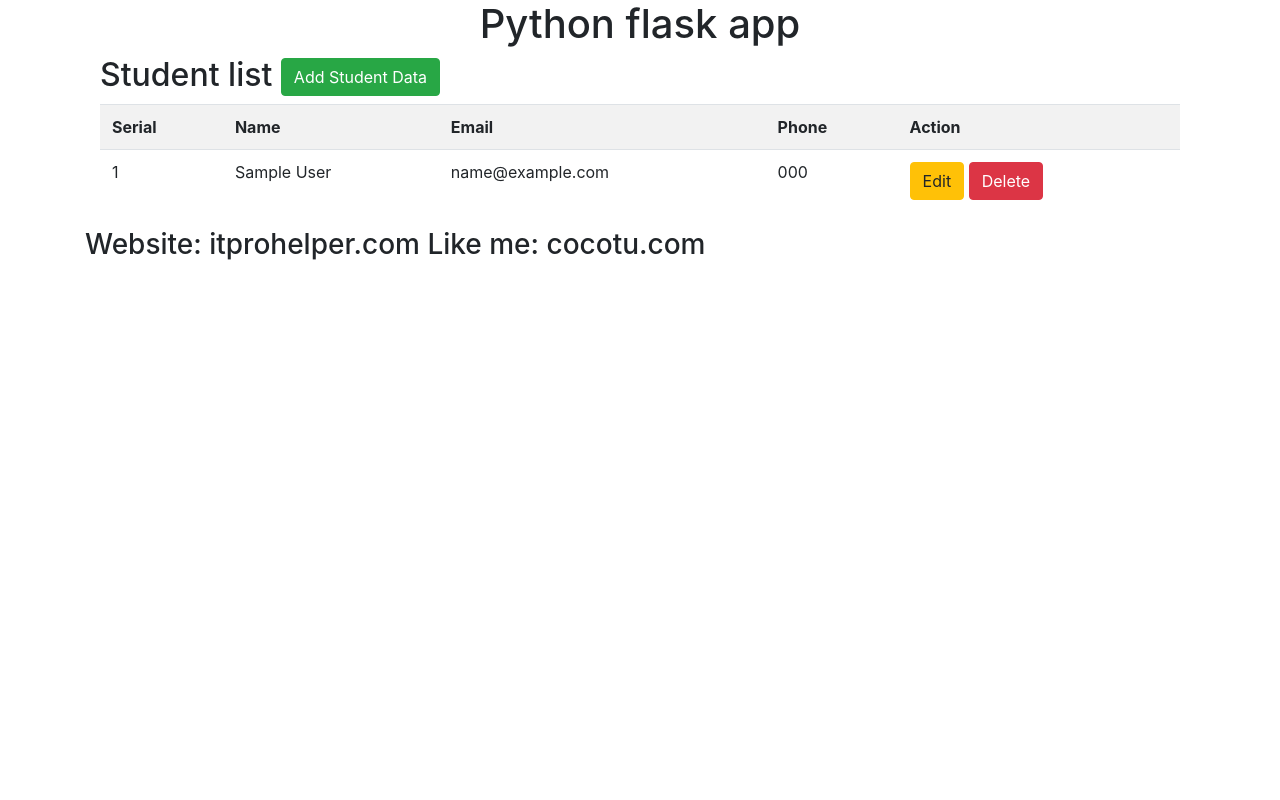
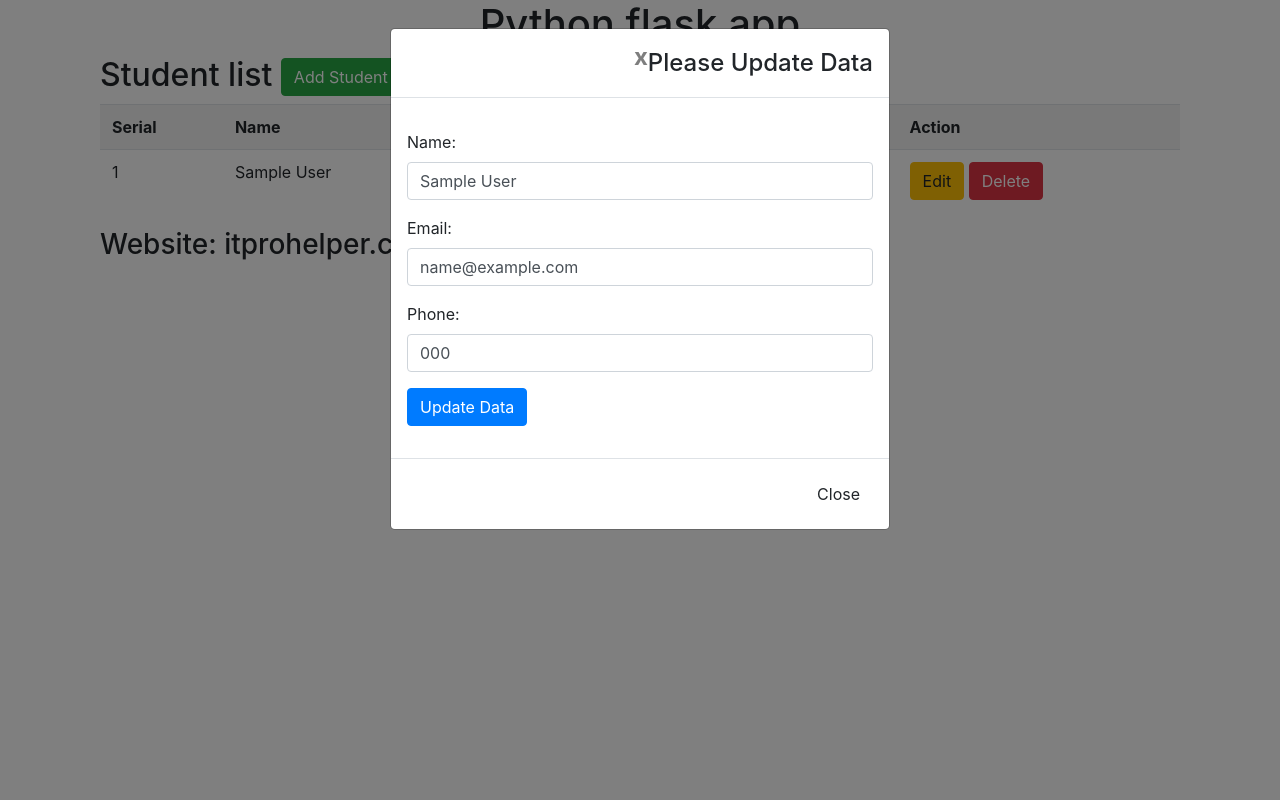
Before and after one commit to itprohelper/crudsample, a Flask app: page / in a window 1280 px wide, after a click on "Edit". Run offline with Flask 2, Linux system fonts and the light colour scheme; tables that the repository leaves empty or names only in its code hold one stand-in row (values such as "Sample post"); some libraries are stand-ins or nearby versions.

Commit message:
issues with for loop to show table students fixed

```diff
--- a/application.py
+++ b/application.py
@@ -33,7 +33,23 @@ def insert():
         mysql.connection.commit()
         return redirect(url_for('index'))
 
+@app.route('/update', methods = ['POST', 'GET'])
+def update():
+    if request.method == 'POST':
+        id_data = request.form['id']
+        name = request.form['name']
+        email = request.form['email']
+        phone = request.form['phone']
 
+        cur = mysql.connection.cursor()
+        cur.execute("""
+        UPDATE students
+        SET name=%s, email=%s, phone=%s
+        WHERE id=%s
+        """, (name, email, phone, id_data))
+        flash("Data updated successfully")
+        mysql.connection.commit()
+        return redirect(url_for('index'))
 
 if __name__ == "__main__":
     app.run(debug=True)
--- a/templates/index.html
+++ b/templates/index.html
@@ -55,26 +55,28 @@
 				<td>{{row.3}}</td>
 
 				<td>
-					<a href="/update/{{row.0}}" class="btn btn-warning btn-xs" data-toggle="modal" data-target="#modaledit{{row.0}}">Edit</a>
-					<a href="/delete/{{row.0}}" class="btn btn-danger btn-xs" onclick="return confirm('Are you sure to delete?')">Delete</a>
+		<a href="/update/{{row.0}}" class="btn btn-warning btn-xs" data-toggle="modal" data-target="#modaledit{{row.0}}">Edit</a>
+		<a href="/delete/{{row.0}}" class="btn btn-danger btn-xs" onclick="return confirm('Are you sure to delete?')">Delete</a>
 				</td>
 			</tr>
-			{% endfor %}
-		</table>
+
 
 
 				</div>
 
 			</div>
+
+
+
 			<!--modaledit-->
-<div id="modaledit" class="modal fade" role="dialog">
+			<div id="modaledit{{row.0}}" class="modal fade" role="dialog">
    <div class="modal-dialog">
 
       <div class="modal-content">
 
          <div class="modal-header">
 
-            <button type="button" class="close" data-dismiss="modal">&times;</button>
+            <button type="button" class="close" data-dismiss="modal">x</button>
 
             <h4 class="modal-title">Please Update Data</h4>
 
@@ -82,21 +84,22 @@
 
          <div class="modal-body">
 
-            <form action="" method="POST">
+		 <form action="{{url_for('update') }}" method="POST">
 
                <div class="form-group">
                   <label>Name:</label>
-                  <input type="text" class="form-control" name="name" value="Pepe">
+		  <input type="hidden" name="id" value="{{row.0}}">
+		  <input type="text" class="form-control" name="name" value="{{row.1}}">
                </div>
 
                 <div class="form-group">
                   <label>Email:</label>
-                  <input type="text" class="form-control" name="email" value="pepe@tio.com">
+		  <input type="text" class="form-control" name="email" value="{{row.2}}">
                </div>
 
                 <div class="form-group">
                   <label>Phone:</label>
-                  <input type="text" class="form-control" name="phone" value="3478580988">
+		  <input type="text" class="form-control" name="phone" value="{{row.3}}">
                </div>
 
                <div class="form-group">
@@ -106,7 +109,6 @@
             </form>
 
          </div>
-
           <div class="modal-footer">
 
             <button type="button" class="btn btn-default" data-dismiss="modal">Close</button>
@@ -115,11 +117,14 @@
       </div>
    </div>
 </div>
+
+	 {% endfor %}
+		</table>
 			</div>
-
+		</div>
 			<!--Endmodaledit-->
 
-			<!--Begin-mymodal-->
+			<!--Begin-mymodalInsert-->
 <div id="mymodal" class="modal fade" role="dialog">
    <div class="modal-dialog">
 
@@ -127,7 +132,7 @@
 
          <div class="modal-header">
 
-            <button type="button" class="close" data-dismiss="modal">&times;</button>
+            <button type="button" class="close" data-dismiss="modal">x</button>
 
             <h4 class="modal-title">Please Insert Data</h4>
 
@@ -169,7 +174,8 @@
 	</div>
    </div>
 </div>
-<!--Endmymodal-->
+
+<!--EndmymodalInsert-->
 
 			{% endblock %}
 
```
